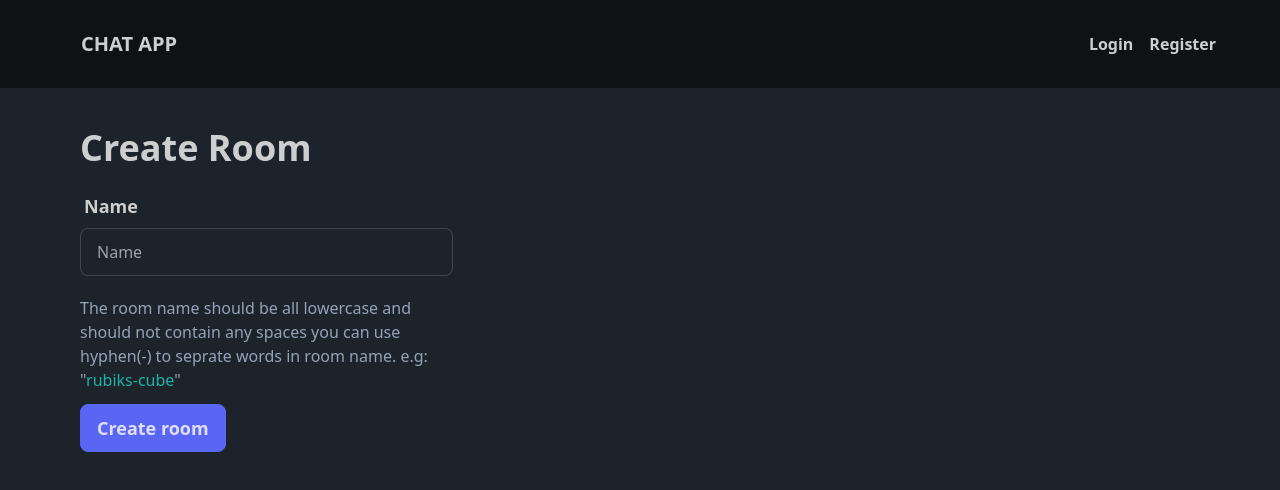
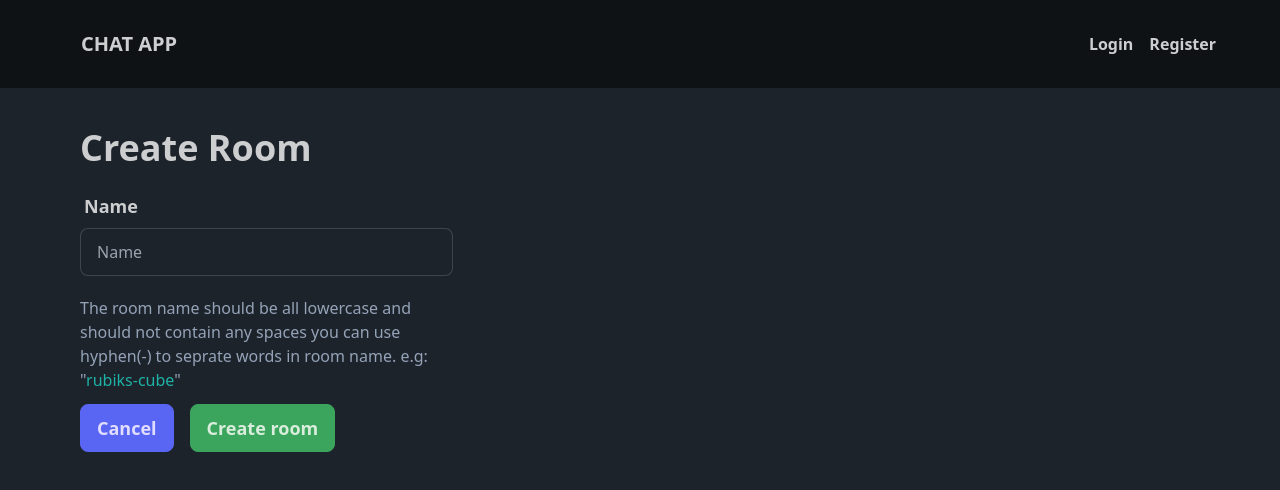
Before and after one commit to naman22a/chat-app, a Next.js app in the folder client/: page /create-room in a window 1280 px wide. Shown: the top 490 px of the page. Built offline with nearby package versions, Linux system fonts and the light colour scheme; no server answers.

Commit message:
feat: added back btn
also added validation for name in create room

```diff
--- a/client/src/pages/create-room.tsx
+++ b/client/src/pages/create-room.tsx
@@ -5,6 +5,7 @@ import { Button, InputField } from '@/components';
 import { useMutation } from '@tanstack/react-query';
 import { notify } from '../utils';
 import { useRouter } from 'next/router';
+import Link from 'next/link';
 
 const CreateRoom: NextPage = () => {
     const router = useRouter();
@@ -21,6 +22,13 @@ const CreateRoom: NextPage = () => {
             <Formik
                 initialValues={{ name: '' }}
                 onSubmit={async (values, { setErrors }) => {
+                    if (!values.name) {
+                        setErrors({
+                            name: 'name is required',
+                        });
+                        return;
+                    }
+
                     const room = await createRoom(values.name);
 
                     console.log(room);
@@ -44,9 +52,18 @@ const CreateRoom: NextPage = () => {
                             words in room name. e.g: "
                             <span className="text-accent">rubiks-cube</span>"
                         </p>
-                        <Button isLoading={isSubmitting} type="submit">
-                            Create room
-                        </Button>
+                        <div className="flex items-center gap-4">
+                            <Link href="..">
+                                <Button>Cancel</Button>
+                            </Link>
+                            <Button
+                                isLoading={isSubmitting}
+                                type="submit"
+                                className="btn-secondary"
+                            >
+                                Create room
+                            </Button>
+                        </div>
                     </Form>
                 )}
             </Formik>
```
